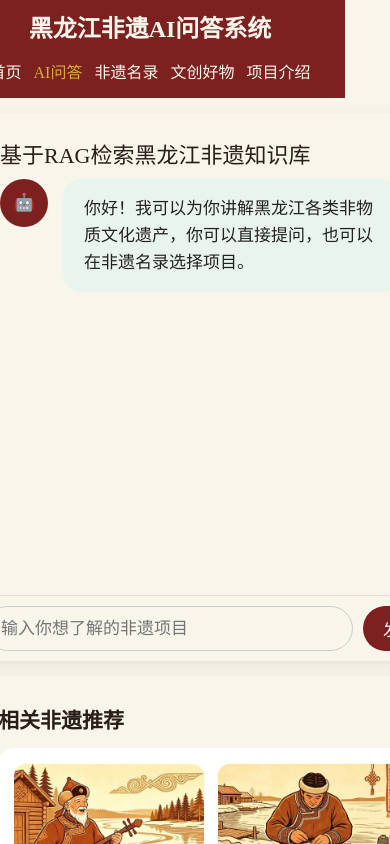
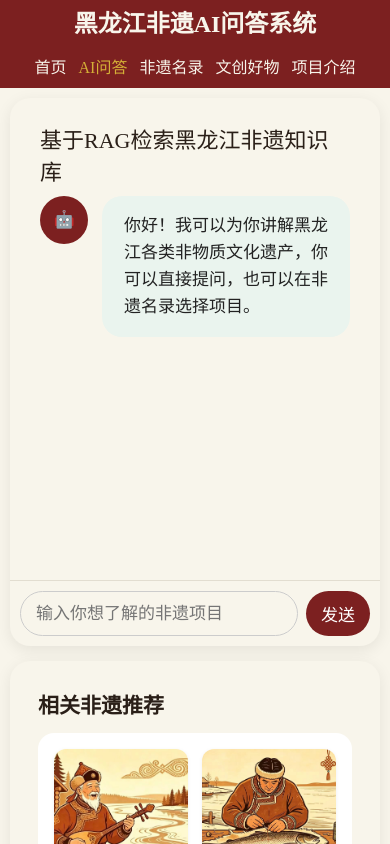
Before and after one commit to YHL202/ai-rag-chat-demo, a Next.js app: page /chat in a window 390 px wide. Shown: the top 844 px of the page. Built offline with nearby package versions, Linux system fonts and the light colour scheme.

Commit message:
修复手机端横向溢出问题

```diff
--- a/app/globals.css
+++ b/app/globals.css
@@ -786,3 +786,84 @@ nav a.active {
     min-width: 45% !important; /* 保证卡片在手机上有足够的宽度 */
   }
 }
+/* ===== 手机端终极暴力修复补丁 ===== */
+@media (max-width: 768px) {
+  /* 1. 彻底干掉所有横向溢出，禁止左右滑动 */
+  html, body {
+    width: 100% !important;
+    max-width: 100vw !important;
+    overflow-x: hidden !important;
+    margin: 0 !important;
+    padding: 0 !important;
+  }
+
+  /* 2. 顶部导航栏撑满屏幕，不再缩在左边 */
+  header {
+    width: 100vw !important;
+    max-width: 100% !important;
+    box-sizing: border-box !important;
+    padding: 10px 5px !important;
+  }
+
+  /* 3. 聊天主布局：强制变成上下单列，撑满屏幕 */
+  .chat-layout {
+    display: flex !important;
+    flex-direction: column !important;
+    padding: 10px !important;
+    width: 100% !important;
+    max-width: 100vw !important;
+    box-sizing: border-box !important;
+  }
+
+  /* 4. 左侧聊天框占满宽度，高度适中 */
+  .chat-container {
+    width: 100% !important;
+    max-width: 100% !important;
+    height: 65vh !important; /* 限制聊天框高度，让底下的推荐露出来 */
+    box-sizing: border-box !important;
+  }
+
+  /* 5. 修复聊天气泡，别让长文字和头像跑出去 */
+  .message {
+    width: 100% !important;
+    box-sizing: border-box !important;
+  }
+
+  .bubble {
+    max-width: 85% !important; /* 气泡最宽占 85% */
+    word-wrap: break-word !important;
+    word-break: break-all !important;
+  }
+
+  /* 6. 修复底部输入框和发送按钮 */
+  .input-area {
+    width: 100% !important;
+    padding: 10px !important;
+    box-sizing: border-box !important;
+    gap: 8px !important;
+  }
+
+  .input-area input {
+    width: 100% !important;
+    min-width: 0 !important; /* 防止输入框把按钮挤出去 */
+    flex: 1 !important;
+  }
+
+  .send-btn {
+    white-space: nowrap !important; /* 强制发送两个字在一行 */
+    padding: 10px 15px !important;
+    flex-shrink: 0 !important;
+  }
+
+  /* 7. 修复 AI 回复的列表缩进，让圆点不跑到屏幕外 */
+  .bubble ul, .bubble ol {
+    padding-left: 20px !important;
+    margin-left: 0 !important;
+  }
+
+  /* 8. 右侧推荐卡片占满宽度 */
+  .related-panel {
+    width: 100% !important;
+    box-sizing: border-box !important;
+  }
+}
```
